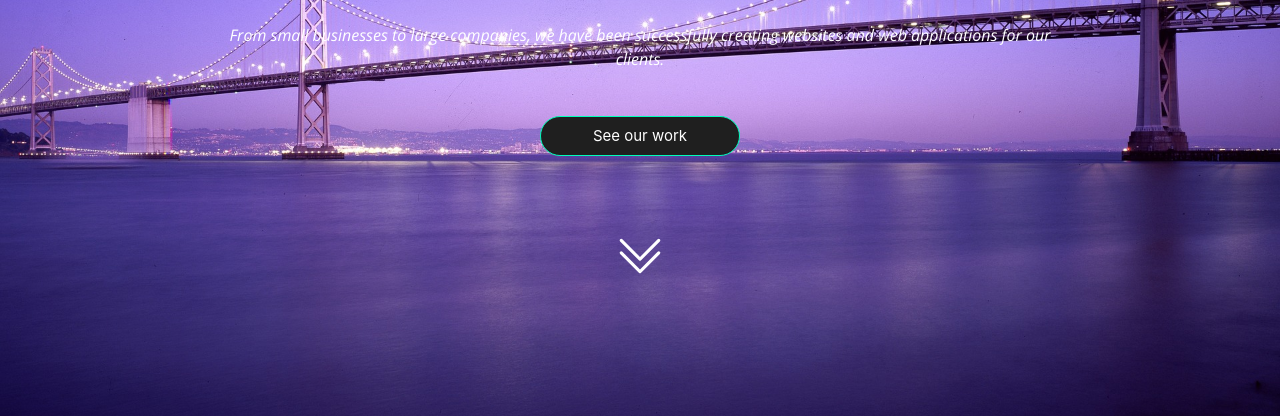
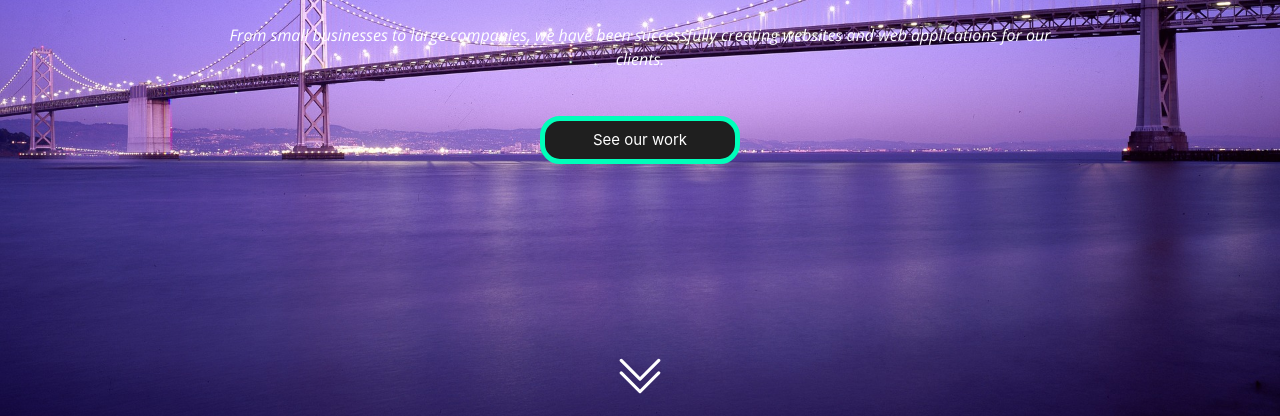
Before and after one commit to DangerNoodle32/BootstrapOpgave, a website: page index.html in a window 1280 px wide. Shown: the part 384-800 px from the top of the page. Drawn offline with nearby package versions, Linux system fonts and the light colour scheme.

Commit message:
margin ændret på pile

```diff
--- a/index.html
+++ b/index.html
@@ -35,7 +35,7 @@
 
 <!-- Her skal sidens indhold ligge -->
 
-<div class="container-fluid bg" style="background-image: url('Images/bridge-1660417_1920.jpg')">
+<div class="container-fluid bg position-relative" style="background-image: url('Images/bridge-1660417_1920.jpg')">
 
     <nav class="navbar navbar-expand-lg navbar-light mx-3 mx-md-5">
 
@@ -80,23 +80,27 @@
 
             <h1 style="color: white; font-family: 'nunito', sans-serif">We build digital
                 products & services</h1>
-            <p class="mt-5" style="color: white; font-family: 'Open Sans', sans-serif;">From small businesses to large companies, we have been successfully creating
+            <p class="mt-5 d-none d-md-block" style="color: white; font-family: 'Open Sans', sans-serif;">From small businesses to large companies, we have been successfully creating
                 websites and web applications for our clients.</p>
             <p>
-                <a href="#" type="button" role="button" class="btn-secondary p-2 border border-primary mt-5 text-center" style="width: 200px; font-size: 15px; border-radius: 20px;">See our work</a>
+                <a href="#" type="button" role="button" class="btn-secondary p-2 border border-primary mt-5 text-center" style="width: 200px; font-size: 15px; border-width: 5px !important; border-radius: 20px;">See our work</a>
             </p>
-            <p>
-                <a href="#section2">
-                    <svg type="button" role="button" style="font-size: 50px;" width="1em" height="1em" viewBox="0 0 16 16" class="bi bi-chevron-double-down mt-4" fill="white" xmlns="http://www.w3.org/2000/svg">
-                        <path fill-rule="evenodd" d="M1.646 6.646a.5.5 0 0 1 .708 0L8 12.293l5.646-5.647a.5.5 0 0 1 .708.708l-6 6a.5.5 0 0 1-.708 0l-6-6a.5.5 0 0 1 0-.708z"/>
-                        <path fill-rule="evenodd" d="M1.646 2.646a.5.5 0 0 1 .708 0L8 8.293l5.646-5.647a.5.5 0 0 1 .708.708l-6 6a.5.5 0 0 1-.708 0l-6-6a.5.5 0 0 1 0-.708z"/>
-                    </svg>
-                </a>
-            </p>
+
         </div>
 
     </div>
-
+    <p class="position-absolute" style="bottom: 15px !important;margin-left: auto;
+margin-right: auto;
+left: 0;
+right: 0;
+text-align: center;">
+        <a href="#section2">
+            <svg type="button" role="button" style="font-size: 50px;" width="1em" height="1em" viewBox="0 0 16 16" class="bi bi-chevron-double-down" fill="white" xmlns="http://www.w3.org/2000/svg">
+                <path fill-rule="evenodd" d="M1.646 6.646a.5.5 0 0 1 .708 0L8 12.293l5.646-5.647a.5.5 0 0 1 .708.708l-6 6a.5.5 0 0 1-.708 0l-6-6a.5.5 0 0 1 0-.708z"/>
+                <path fill-rule="evenodd" d="M1.646 2.646a.5.5 0 0 1 .708 0L8 8.293l5.646-5.647a.5.5 0 0 1 .708.708l-6 6a.5.5 0 0 1-.708 0l-6-6a.5.5 0 0 1 0-.708z"/>
+            </svg>
+        </a>
+    </p>
 </div> <!-- Container end -->
 
 <div class="container" id="section2">
```
